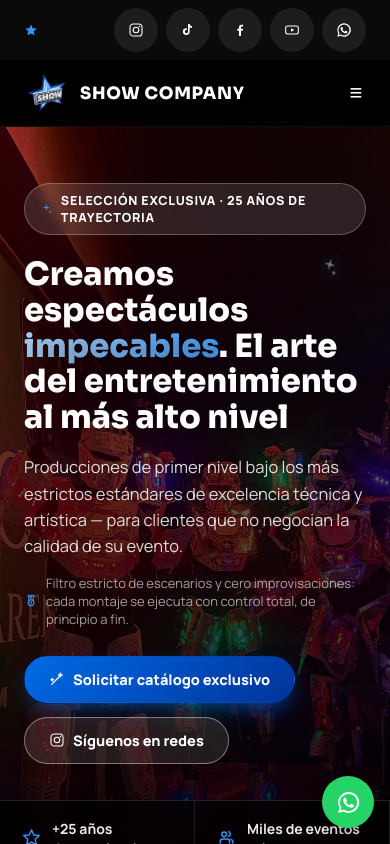
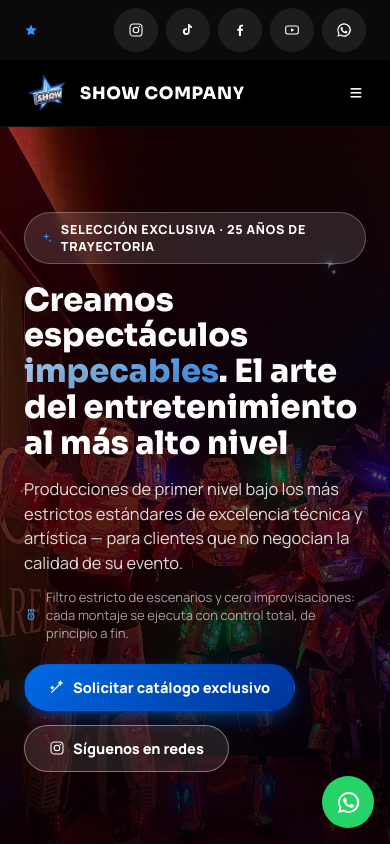
Before and after one commit to Dhidel/events_web_page, a React (Vite) app in the folder client/: page / in a window 390 px wide. Shown: the top 844 px of the page. Built offline with nearby package versions, Linux system fonts and the light colour scheme.

Commit message:
Fit the home hero carousel to the first screen on every device

```diff
--- a/client/src/index.css
+++ b/client/src/index.css
@@ -788,12 +788,54 @@
     .nav-links a.active::after{bottom:6px;}
   }
 
+  /* ===== INICIO: el carrusel cabe en la primera pantalla ===== */
+  /* El hero mide la pantalla menos la franja superior y el menú (110px; 128px en táctil, con íconos de 44px),
+     y los tamaños se ajustan también a la ALTURA de la pantalla (vh), no solo al ancho. El relleno de abajo
+     es para los puntos del carrusel. */
+  .hero{min-height:calc(100vh - 110px);min-height:calc(100svh - 110px);padding:0 0 36px;}
+  @media (max-width:1024px),(pointer:coarse){
+    .hero{min-height:calc(100vh - 128px);min-height:calc(100svh - 128px);padding-bottom:44px;}
+  }
+  .hero-inner{padding-top:clamp(16px,4.5vh,56px);padding-bottom:clamp(14px,3vh,36px);}
+  .hero-badge{margin-bottom:clamp(10px,2.2vh,22px);}
+  .hero h1{font-size:clamp(24px,min(4.6vw,5.6vh),52px);margin-bottom:clamp(8px,1.8vh,18px);}
+  .hero p{font-size:clamp(14px,2.1vh,16.5px);line-height:1.5;margin-bottom:clamp(8px,1.4vh,14px);}
+  .hero-note{margin-bottom:clamp(12px,2.6vh,28px);}
+  .stat-bar div{padding-top:clamp(10px,1.8vh,18px);padding-bottom:clamp(10px,1.8vh,18px);}
+  @media(max-width:680px){
+    /* En celular el título depende del ancho: hasta 32px, como antes, si la altura alcanza. */
+    .hero h1{font-size:clamp(24px,min(8.2vw,4.6vh),32px);}
+  }
+  /* Celulares de poca altura: la nota decorativa se oculta para que título, texto, botones y datos quepan. */
+  @media (max-width:680px) and (max-height:760px){
+    .hero-note{display:none;}
+  }
+  @media (max-width:680px) and (max-height:600px){
+    .hero-inner > p{display:none;}
+  }
+  /* Celular vertical donde no cabe todo: el contenido principal llena la primera pantalla completa y la barra
+     de datos empieza justo debajo (no queda cortada a la mitad en el borde). */
+  @media (max-width:680px) and (max-height:899px) and (orientation:portrait){
+    .hero{min-height:0;}
+    .hero-inner{min-height:calc(100vh - 127px);min-height:calc(100svh - 127px);}
+  }
+  /* Celular acostado: sin la franja de redes (sigue en el pie de página), sin nota ni párrafo. */
+  @media (max-height:500px) and (orientation:landscape){
+    .top-strip{display:none;}
+    .hero{min-height:calc(100vh - 68px);min-height:calc(100svh - 68px);}
+    .hero-note, .hero-inner > p{display:none;}
+  }
+  @media (max-height:400px) and (orientation:landscape){
+    .hero-badge{display:none;}
+  }
+
   /* Pantallas muy angostas (≤300px, p. ej. Galaxy Z Fold cerrado). */
   h1,h2,h3{overflow-wrap:break-word;}
   @media(max-width:300px){
     .top-strip .msg{display:none;}
     .top-strip .wrap{justify-content:center;padding-left:12px;padding-right:12px;}
     .hero h1{font-size:26px;}
+    .stat-bar{grid-template-columns:1fr;}
     .steps{grid-template-columns:1fr;}
     .social-cards{grid-template-columns:1fr;}
     .cotiz-table td{flex-wrap:wrap;}
```
